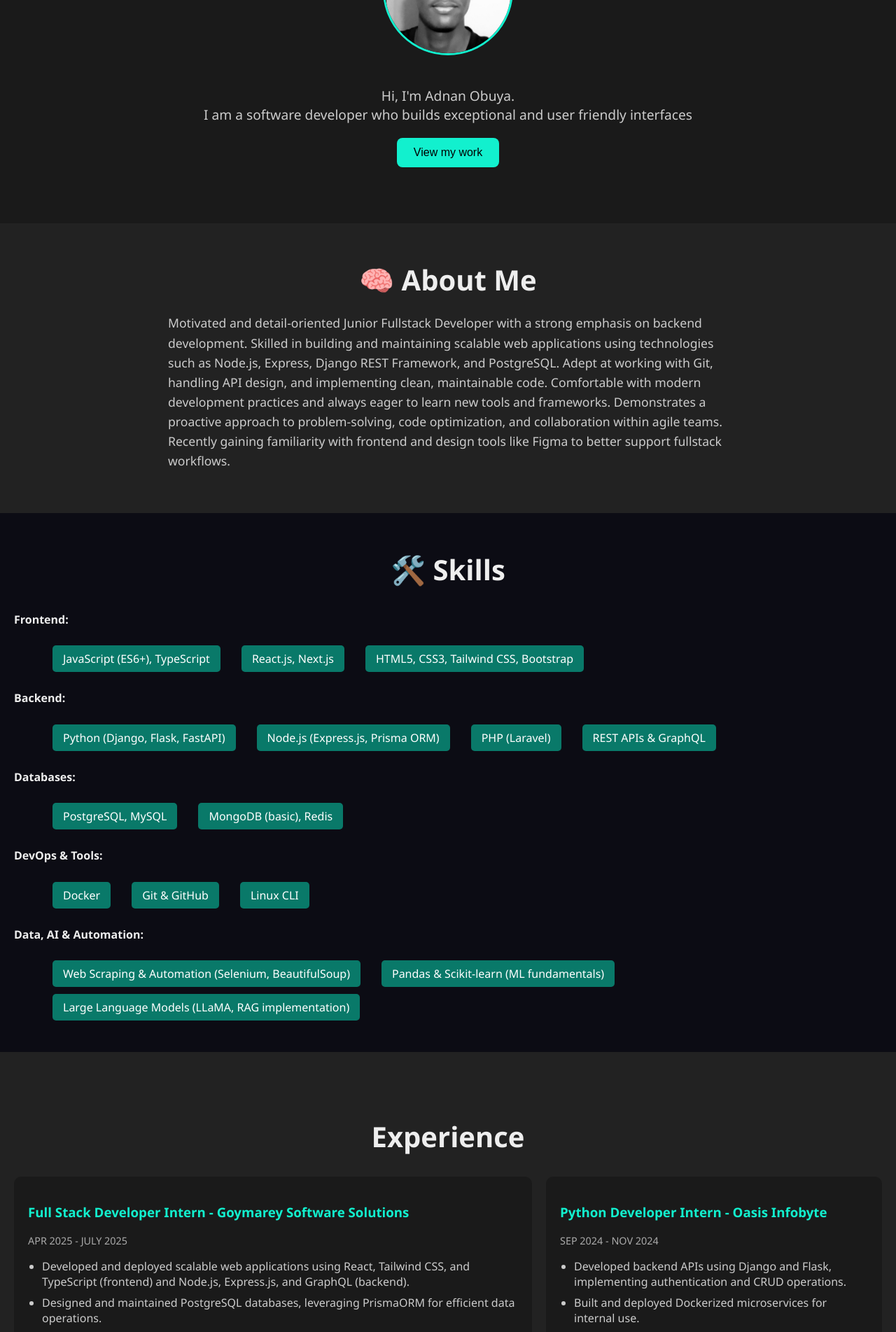
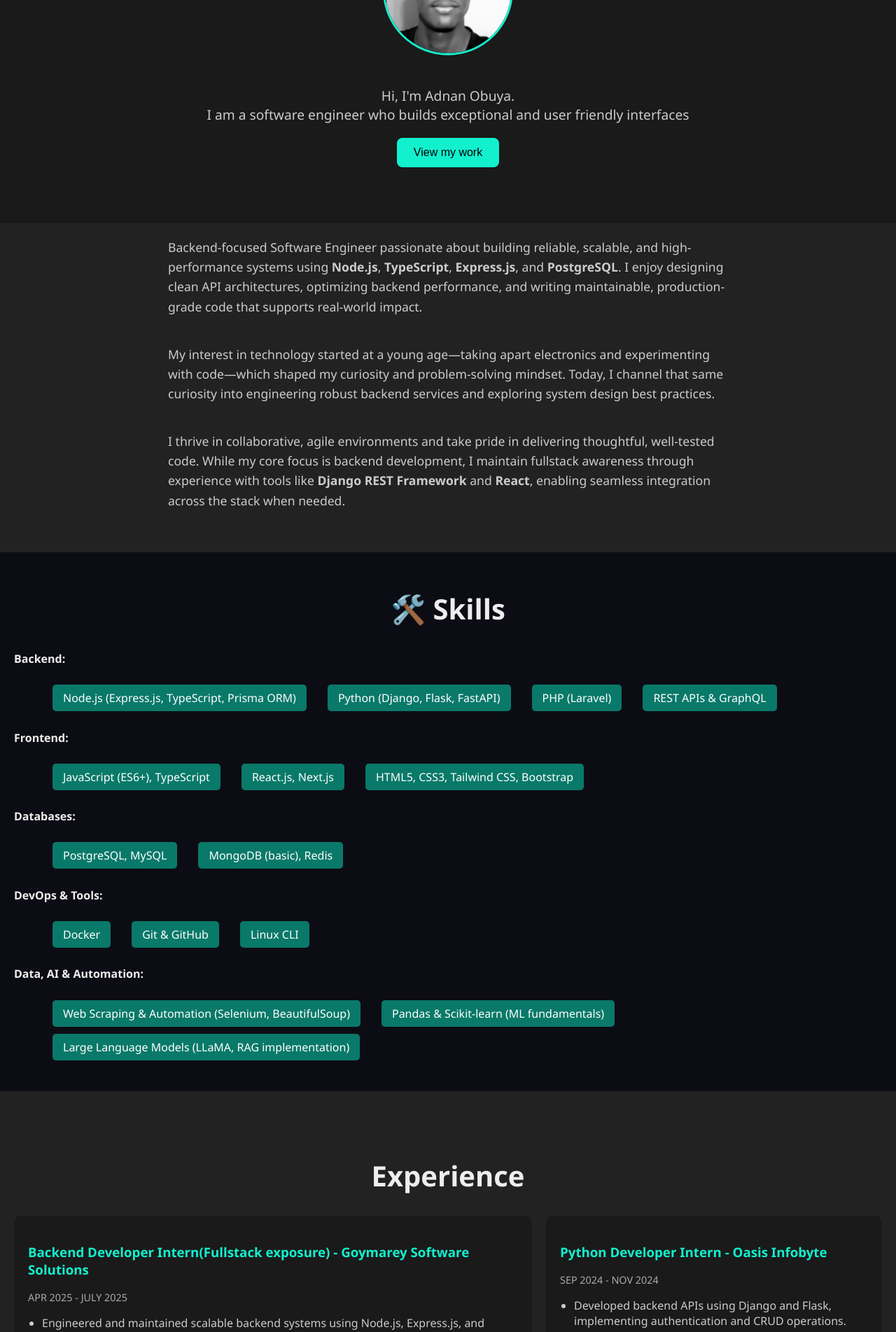
Before and after one commit to Adnangad/portfolio, a React (Vite) app: page / in a window 1280 px wide. Shown: the part 240-2143 px from the top of the page at 70% size. Built offline with nearby package versions, Linux system fonts and the light colour scheme.

Commit message:
modified the portfolio for the backend dev role

```diff
--- a/src/App.jsx
+++ b/src/App.jsx
@@ -48,29 +48,35 @@ function App() {
       <Header></Header>
       <section className="hero">
         <img src={myImage} alt="Description" id="pf" />
-        <TypeWritter text={"Hi, I'm Adnan Obuya.\nI am a software developer who builds exceptional and user friendly interfaces"} delay={50}></TypeWritter>
+        <TypeWritter text={"Hi, I'm Adnan Obuya.\nI am a software engineer who builds exceptional and user friendly interfaces"} delay={50}></TypeWritter>
         <button className="cta-btn"><a href="https://github.com/Adnangad" id="mywork">View my work</a></button>
       </section>
       <section id="about" className="about">
-        <h2>🧠 About Me</h2>
-        <p>Motivated and detail-oriented Junior Fullstack Developer with a strong emphasis on backend development. Skilled in building and maintaining scalable web applications using technologies such as Node.js, Express, Django REST Framework, and PostgreSQL. Adept at working with Git, handling API design, and implementing clean, maintainable code. Comfortable with modern development practices and always eager to learn new tools and frameworks. Demonstrates a proactive approach to problem-solving, code optimization, and collaboration within agile teams. Recently gaining familiarity with frontend and design tools like Figma to better support fullstack workflows.</p>
+        <p>
+          Backend-focused Software Engineer passionate about building reliable, scalable, and high-performance systems using <strong>Node.js</strong>, <strong>TypeScript</strong>, <strong>Express.js</strong>, and <strong>PostgreSQL</strong>. I enjoy designing clean API architectures, optimizing backend performance, and writing maintainable, production-grade code that supports real-world impact.
+        </p>
+        <p>
+          My interest in technology started at a young age—taking apart electronics and experimenting with code—which shaped my curiosity and problem-solving mindset. Today, I channel that same curiosity into engineering robust backend services and exploring system design best practices.
+        </p>
+        <p>
+          I thrive in collaborative, agile environments and take pride in delivering thoughtful, well-tested code. While my core focus is backend development, I maintain fullstack awareness through experience with tools like <strong>Django REST Framework</strong> and <strong>React</strong>, enabling seamless integration across the stack when needed.
+        </p>
       </section>
       <section id='skills' className='skills'>
         <h2>🛠️ Skills</h2>
         <div className="skills-list">
+          <h4>Backend:</h4>
+          <ul>
+            <li>Node.js (Express.js, TypeScript, Prisma ORM)</li>
+            <li>Python (Django, Flask, FastAPI)</li>
+            <li>PHP (Laravel)</li>
+            <li>REST APIs & GraphQL</li>
+          </ul>
           <h4>Frontend:</h4>
           <ul>
             <li>JavaScript (ES6+), TypeScript</li>
             <li>React.js, Next.js</li>
             <li>HTML5, CSS3, Tailwind CSS, Bootstrap</li>
-          </ul>
-
-          <h4>Backend:</h4>
-          <ul>
-            <li>Python (Django, Flask, FastAPI)</li>
-            <li>Node.js (Express.js, Prisma ORM)</li>
-            <li>PHP (Laravel)</li>
-            <li>REST APIs & GraphQL</li>
           </ul>
 
           <h4>Databases:</h4>
@@ -98,12 +104,10 @@ function App() {
         <h2>Experience</h2>
         <div className='expCont' style={{ display: "flex", gap: "20px", alignItems: "flex-start" }}>
           <div className="experience-item">
-            <h3>Full Stack Developer Intern - Goymarey Software Solutions</h3>
+            <h3>Backend Developer Intern(Fullstack exposure) - Goymarey Software Solutions</h3>
             <p className="date">APR 2025 - JULY 2025</p>
             <ul>
-              <li>Developed and deployed scalable web applications using React,
-                Tailwind CSS, and TypeScript (frontend) and Node.js, Express.js, and
-                GraphQL (backend).</li>
+              <li>Engineered and maintained scalable backend systems using Node.js, Express.js, and GraphQL, ensuring high performance and reliability across production environments.</li>
               <li>Designed and maintained PostgreSQL databases, leveraging PrismaORM for efficient data operations.</li>
               <li>Integrated LinkedIn and Twitter APIs into the companys CRM,
                 enabling users to view analytics, post content, delete posts, and
@@ -135,7 +139,7 @@ function App() {
           <p>🔹 Designed a Next.js frontend for a responsive and user-friendly interface.</p>
           <p>🔹 Enabled the system to provide accurate, up-to-date answers on global news topics.</p>
 
-          <a className="project-link" href="https://github.com/Adnangad/news-qa-system" target="_blank" rel="noopener noreferrer">
+          <a className="project-link" href="https://github.com/Adnangad/interactive_QA_system" target="_blank" rel="noopener noreferrer">
             View Project on GitHub
           </a>
 
```
